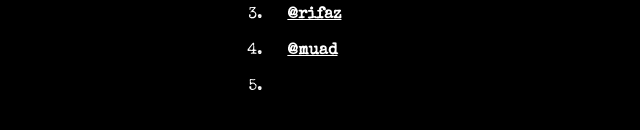
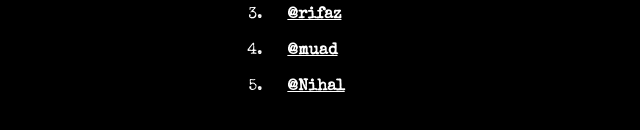
Before and after one commit to rabeeh-ta/github101, a plain HTML site: page index.html in a window 1280 px wide. Shown: the part 164-294 px from the top of the page, 320-960 px from the left. Drawn offline with nearby package versions, Linux system fonts and the light colour scheme.

Commit message:
Update index.html
.........

```diff
--- a/index.html
+++ b/index.html
@@ -51,7 +51,7 @@
                     <a href="https://github.com/MuadhAli">@muad</a>
                 </li>
                 <li>
-                    <a href="https://github.com/Nihal009>@Nihal</a>
+                    <a href="https://github.com/Nihal009">@Nihal</a>
                 </li>
             </ol>
 
```
